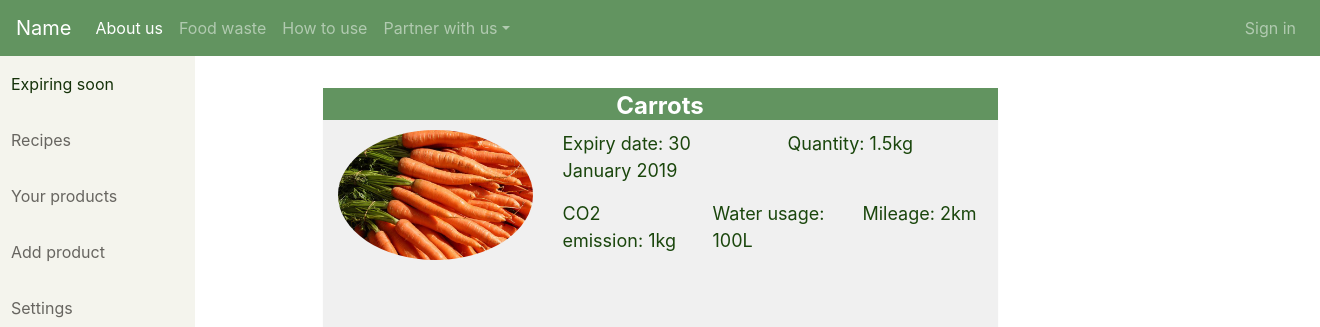
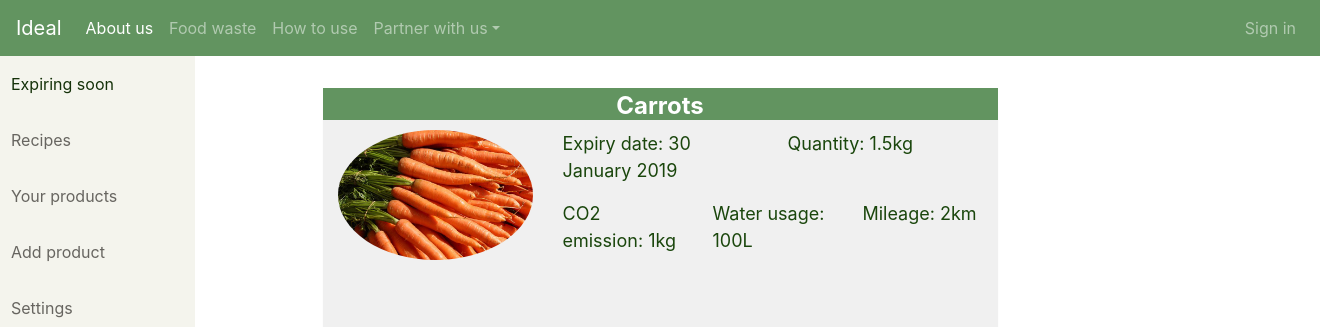
Before and after one commit to OneOneFour/ICHack19, a Python web app: template templates/ideal.html in a window 1320 px wide; the page is wider, and only the part inside the window is pictured. Shown: the top 327 px of that part. Run offline with Jinja, Linux system fonts and the light colour scheme; the template is opened without the code that fills it, so the values that code supplies are empty; some libraries are stand-ins or nearby versions.

Commit message:
changed 'Name' to Ideal

```diff
--- a/static/css/basic.css
+++ b/static/css/basic.css
@@ -9,6 +9,7 @@
 
 .navbar-brand {
     color:white;
+    thickness: 4px;
 }
 
 .navbar-toggler {
--- a/templates/navBar.html
+++ b/templates/navBar.html
@@ -11,7 +11,7 @@
 </head>
 <body style="background-color: white; min-height: 100%">
 <nav class="navbar navbar-expand-lg navbar-dark col-12" style="background-color: #629460;">
-    <a class="navbar-brand" href="#">Name</a>
+    <a class="navbar-brand" href="#">Ideal</a>
     <button class="navbar-toggler" type="button" data-toggle="collapse" data-target="#navbarsExample05" aria-controls="navbarsExample05" aria-expanded="false" aria-label="Toggle navigation">
         <span class="navbar-toggler-icon"></span>
     </button>
```
